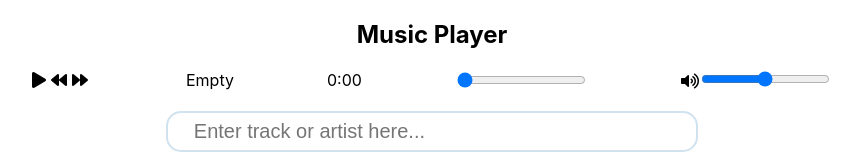
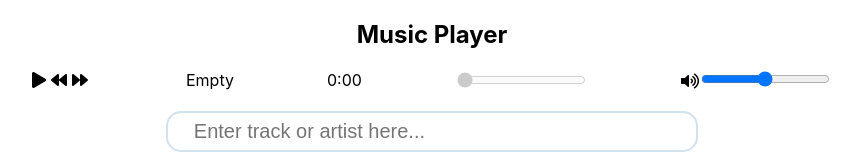
Before and after one commit to NikitaKuzminov/MusicPlayer, a React (Create React App) app: page / in a window 1280 px wide. Shown: the top 162 px of the page, without its empty margins (208-1068 px from the left). Built offline with nearby package versions, Linux system fonts and the light colour scheme.

Commit message:
quickFix

```diff
--- a/src/components/Timeline.js
+++ b/src/components/Timeline.js
@@ -5,12 +5,13 @@ import styled from "styled-components";
 import { lengthToMMSS } from "../functions";
 
 const RangeInput = styled.input.attrs({
-  type: "range"
+  type: "range",
+  disabled: props => (props.playingStatus ? false : true)
 })``;
 
 class Timeline extends React.Component {
   render() {
-    const { length, time, setTime } = this.props;
+    const { length, time, setTime, playingStatus } = this.props;
     return (
       <React.Fragment>
         {time !== undefined ? lengthToMMSS(time) : null}
@@ -18,6 +19,7 @@ class Timeline extends React.Component {
           value={time}
           max={length}
           onChange={e => setTime(e.target.value)}
+          playingStatus={playingStatus}
         />
       </React.Fragment>
     );
--- a/src/components/Tracks.js
+++ b/src/components/Tracks.js
@@ -39,7 +39,6 @@ class Tracks extends React.Component {
     const current = track.id === currentTrackId ? "current" : "";
 
     return (
-      //<div className={`track ${current}`}>
       <Track current={current}>
         <TrackContainer onClick={onClick}>
           <Child>
--- a/src/containers/CurrentTrack.js
+++ b/src/containers/CurrentTrack.js
@@ -1,10 +1,10 @@
 import { connect } from "react-redux";
 
 import { getCurrentTrack } from "../selectors";
-import { CurrentTrack as CurrentTrackComponent } from "../components";
+import { CurrentTrack } from "../components";
 
 const mapStateToProps = state => ({
   currentTrack: getCurrentTrack(state)
 });
 
-export default connect(mapStateToProps)(CurrentTrackComponent);
+export default connect(mapStateToProps)(CurrentTrack);
--- a/src/containers/SearchTrack.js
+++ b/src/containers/SearchTrack.js
@@ -5,7 +5,7 @@ import { getPlayingStatus } from "../selectors";
 import { playTrack } from "../actions/controls";
 import { fetchTracklist } from "../actions/tracks";
 
-import { SearchTrack as SearchTrackComponent } from "../components/";
+import { SearchTrack } from "../components/";
 
 class SearchTrackContainer extends React.Component {
   onFetchTracklist = input => {
@@ -21,7 +21,7 @@ class SearchTrackContainer extends React.Component {
   };
 
   render() {
-    return <SearchTrackComponent onFetchTracklist={this.onFetchTracklist} />;
+    return <SearchTrack onFetchTracklist={this.onFetchTracklist} />;
   }
 }
 
--- a/src/containers/TimelineControl.js
+++ b/src/containers/TimelineControl.js
@@ -1,7 +1,7 @@
 import React from "react";
 import { connect } from "react-redux";
 
-import { Timeline as TimelineComponent } from "../components/";
+import { Timeline } from "../components/";
 
 import { playTrack } from "../actions/controls";
 import { getAudio } from "../selectors";
@@ -20,17 +20,18 @@ class TimelineControl extends React.Component {
   };
 
   render() {
-    const { time, currentTrack } = this.props;
+    const { time, currentTrack, playingStatus } = this.props;
     let length;
     if (currentTrack !== undefined) {
       length = currentTrack.length;
     }
 
     return (
-      <TimelineComponent
+      <Timeline
         length={length}
         setTime={this.timelineClick}
         time={time}
+        playingStatus={playingStatus}
       />
     );
   }
--- a/src/containers/TrackControls.js
+++ b/src/containers/TrackControls.js
@@ -5,7 +5,7 @@ import { getPlayingStatus, getCurrentTrackId, getTracks } from "../selectors";
 import { playTrack } from "../actions/controls";
 import { nextTrack, previousTrack, chooseTrack } from "../actions/currentTrack";
 
-import { TrackControls as TrackControlsComponent } from "../components";
+import { TrackControls } from "../components";
 
 class TrackControlsContainer extends React.Component {
   playClick = () => {
@@ -49,7 +49,7 @@ class TrackControlsContainer extends React.Component {
 
     return (
       <div>
-        <TrackControlsComponent
+        <TrackControls
           playingStatus={playingStatus}
           playClick={playTrack}
           nextClick={this.nextClick}
--- a/src/containers/TrackList.js
+++ b/src/containers/TrackList.js
@@ -10,7 +10,7 @@ import {
   getTime,
   getLoadingStatus
 } from "../selectors";
-import { Tracks as TracksComponent } from "../components/";
+import { Tracks } from "../components/";
 
 class TrackList extends React.Component {
   componentDidUpdate(prevProps) {
@@ -77,7 +77,7 @@ class TrackList extends React.Component {
         <ul style={{ padding: 0 }}>
           {trackList.length > 0 ? (
             trackList.map(track => (
-              <TracksComponent
+              <Tracks
                 key={track.id}
                 track={track}
                 currentTrackId={currentTrackId}
--- a/src/containers/Volume.js
+++ b/src/containers/Volume.js
@@ -2,7 +2,7 @@ import React from "react";
 import { connect } from "react-redux";
 import { setVolume } from "../actions/controls";
 import { getVolume, getAudio, getCurrentTrackId } from "../selectors";
-import { VolumeControls as VolumeControlsComponent } from "../components";
+import { VolumeControls } from "../components";
 
 class Volume extends React.Component {
   componentDidUpdate(prevProps) {
@@ -19,11 +19,7 @@ class Volume extends React.Component {
     const { volume, audio, setVolume } = this.props;
     return (
       <div>
-        <VolumeControlsComponent
-          volume={volume}
-          setVolume={setVolume}
-          audio={audio}
-        />
+        <VolumeControls volume={volume} setVolume={setVolume} audio={audio} />
       </div>
     );
   }
```
